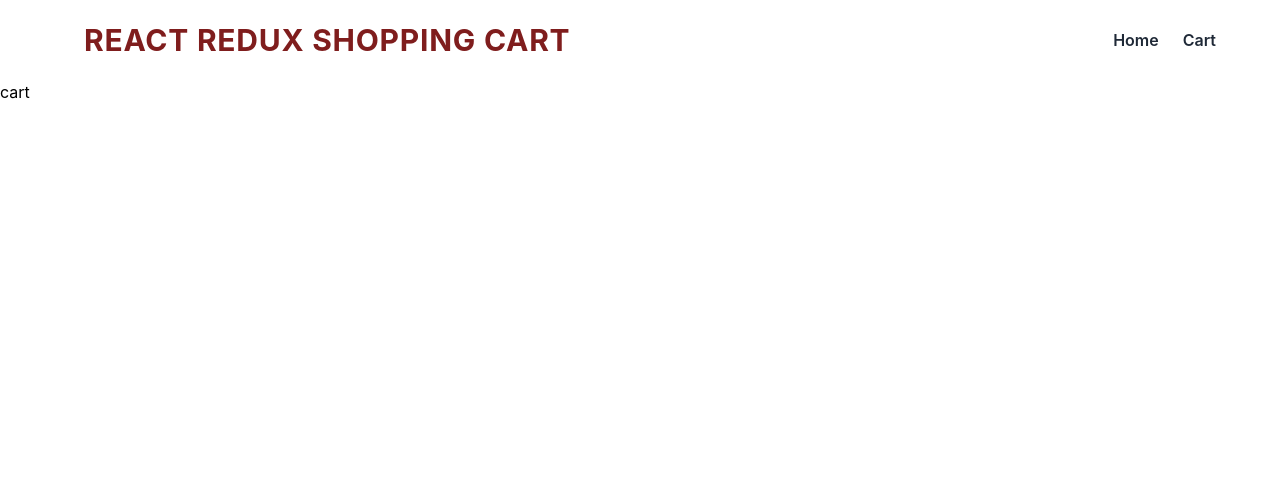
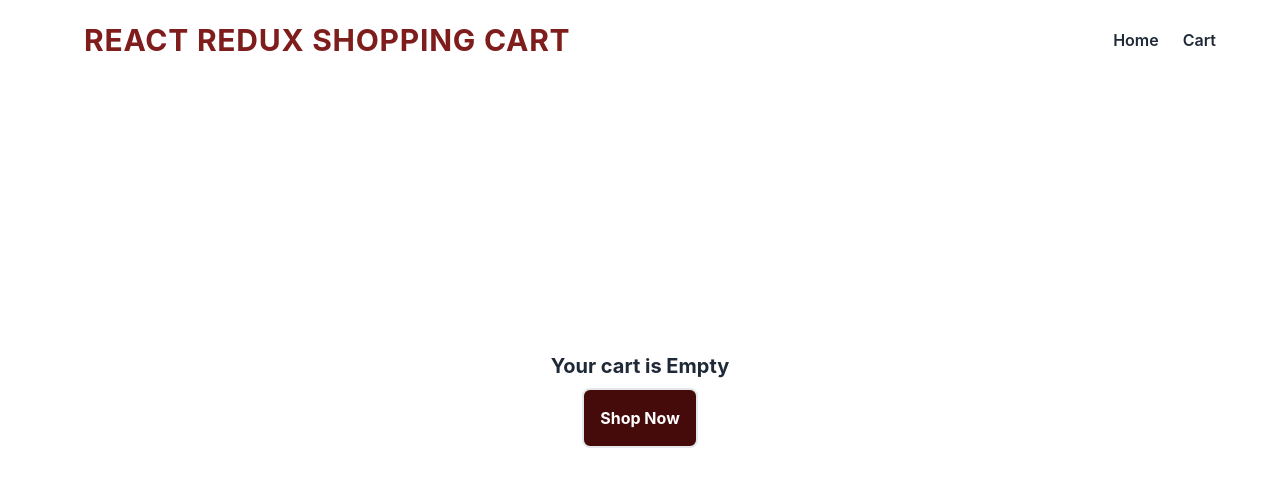
Before and after one commit to JenkinHe/shoppingcart-react-reduc-tailwindcss, a React (Create React App) app in the folder shopping-cart-app/: page /cart in a window 1280 px wide. Shown: the top 486 px of the page. Built offline with nearby package versions, Linux system fonts and the light colour scheme.

Commit message:
rendered empty cart redirect to home page

```diff
--- a/shopping-cart-app/src/pages/cart.jsx
+++ b/shopping-cart-app/src/pages/cart.jsx
@@ -1,5 +1,6 @@
 import { useEffect, useState } from "react";
-import { useSelector } from "react-redux"
+import { useSelector } from "react-redux";
+import {Link} from 'react-router-dom';
 
 
 
@@ -13,5 +14,21 @@
         setTotalCart(cart.reduce((acc,curr)=>acc+curr.price,0));
     },[cart])
 
-    return <div>cart</div>
+    return <div>
+    {
+        cart&&cart.length?
+        <div>
+
+        </div>:
+        <div className="min-h-[80vh] flex flex-col items-center justify-center">
+            <h1 className="text-gray-800 font-bold text-xl mb-2">Your cart is Empty</h1>
+            <Link to='/'>
+                <button className="bg-red-950 text-white border-2 rounded-lg font-bold p-4">
+                    Shop Now
+                </button>
+
+            </Link>
+        </div>
+    }
+    </div>
 }
```
